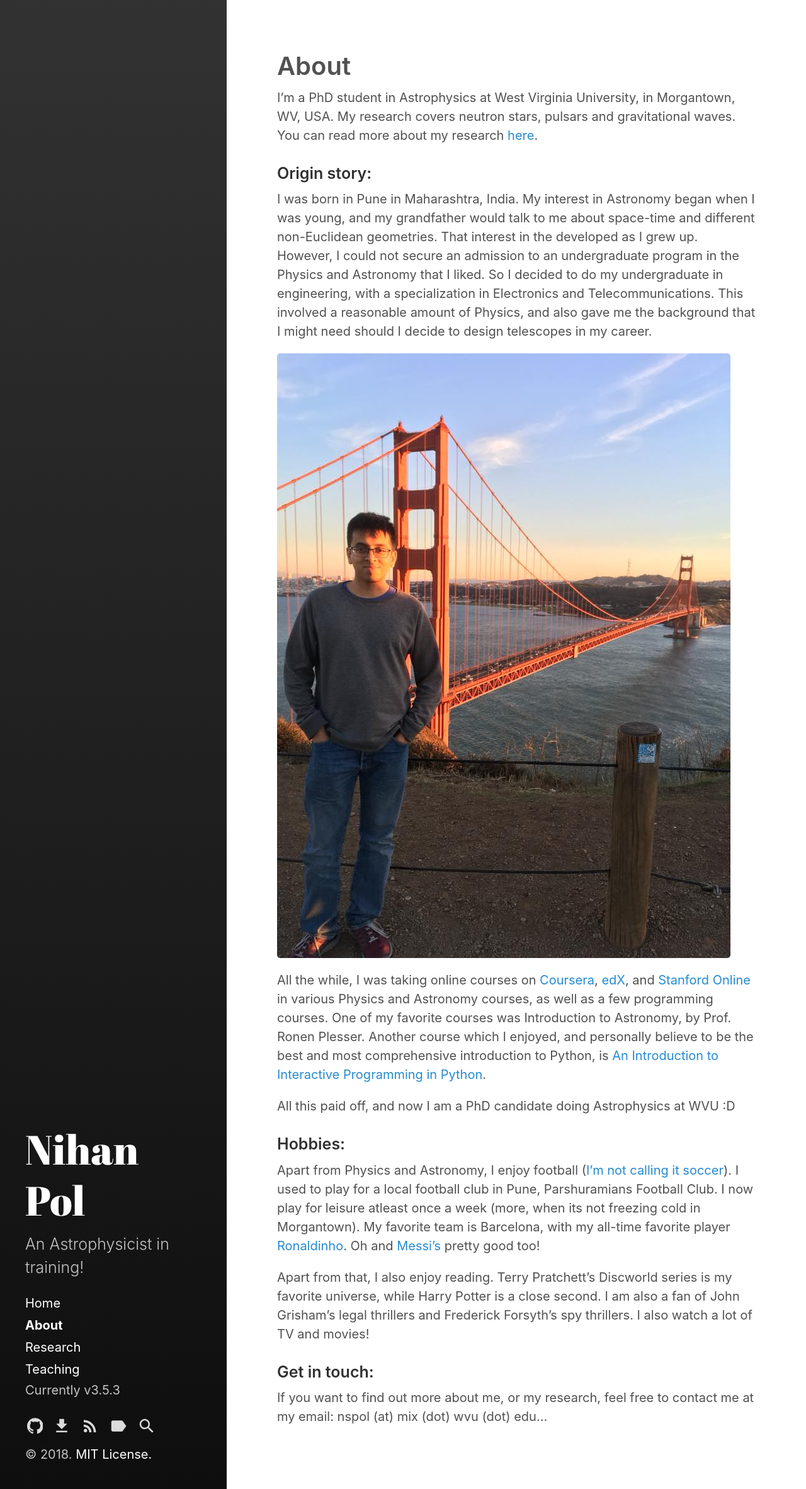
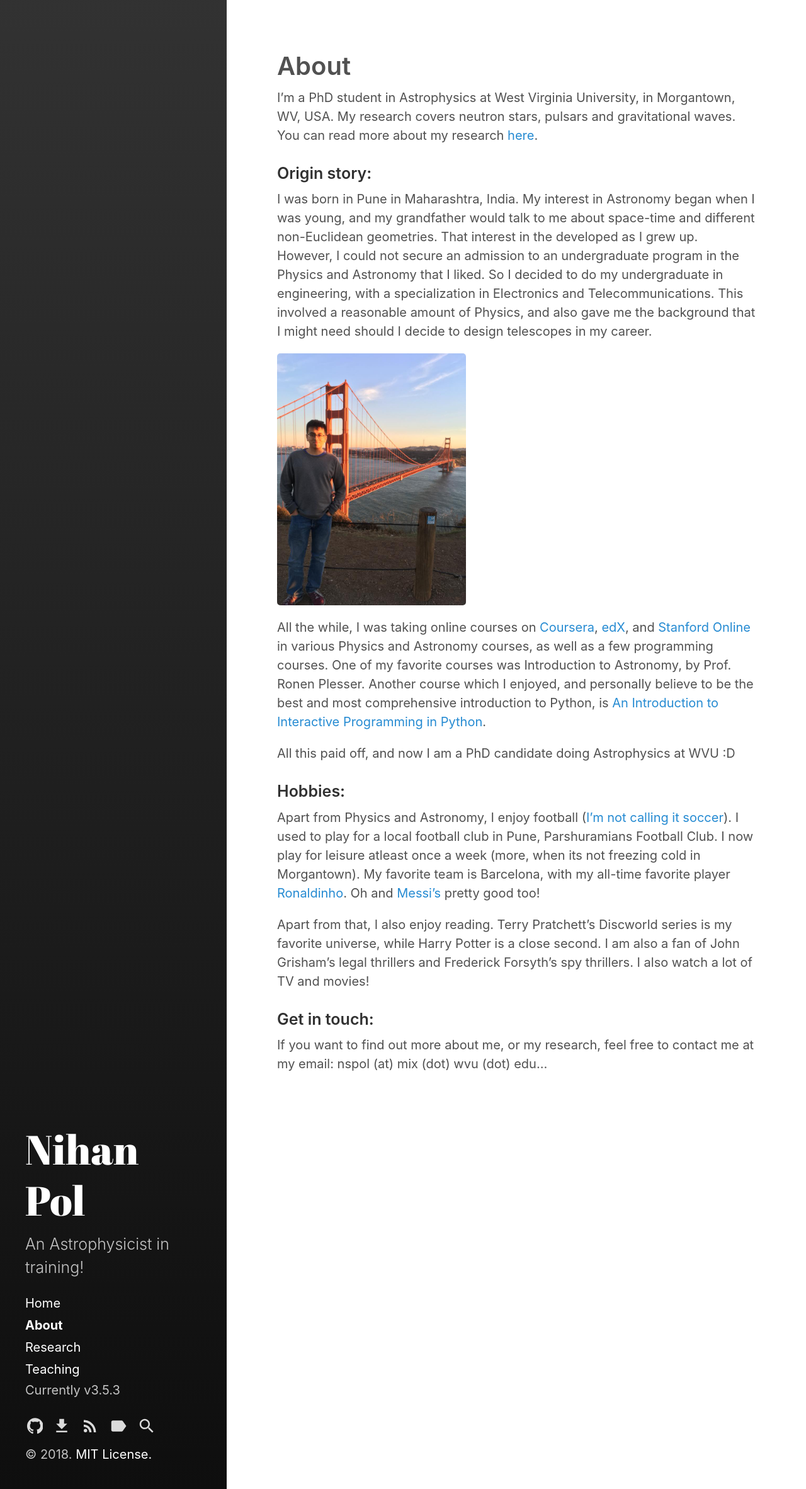
Before and after one commit to NihanPol/nihanpol.github.io, a Jekyll site: the page built from about.md, in a window 1280 px wide. Shown: the whole page at 63% size. Built offline with Jekyll 4.4.1, drawn with Linux system fonts in a browser that asks for light colours.

Commit message:
try changing size of image

```diff
--- a/about.md
+++ b/about.md
@@ -11,7 +11,7 @@ I'm a PhD student in Astrophysics at West Virginia University, in Morgantown, WV
 I was born in Pune in Maharashtra, India. My interest in Astronomy began when I was young, and my grandfather would talk to me about space-time and different non-Euclidean geometries. That interest in the developed as I grew up. However, I could not secure an admission to an undergraduate program in the Physics and Astronomy that I liked. So I decided to do my undergraduate in engineering, with a specialization in Electronics and Telecommunications. This involved a reasonable amount of Physics, and also gave me the background that I might need should I decide to design telescopes in my career.
 
 <div class="pull-right">
-<img alt="Here's me at the Golden Gate Bridge in San Francisco." src="/assets/me.jpg" />
+<img alt="Here's me at the Golden Gate Bridge in San Francisco." src="/assets/me.jpg" width="300px" />
 </div>
 
 All the while, I was taking online courses on [Coursera](https://www.coursera.org/), [edX](https://www.edx.org/), and [Stanford Online](https://lagunita.stanford.edu/courses) in various Physics and Astronomy courses, as well as a few programming courses. One of my favorite courses was Introduction to Astronomy, by Prof. Ronen Plesser. Another course which I enjoyed, and personally believe to be the best and most comprehensive introduction to Python, is [An Introduction to Interactive Programming in Python](https://www.coursera.org/learn/interactive-python-1).
```
